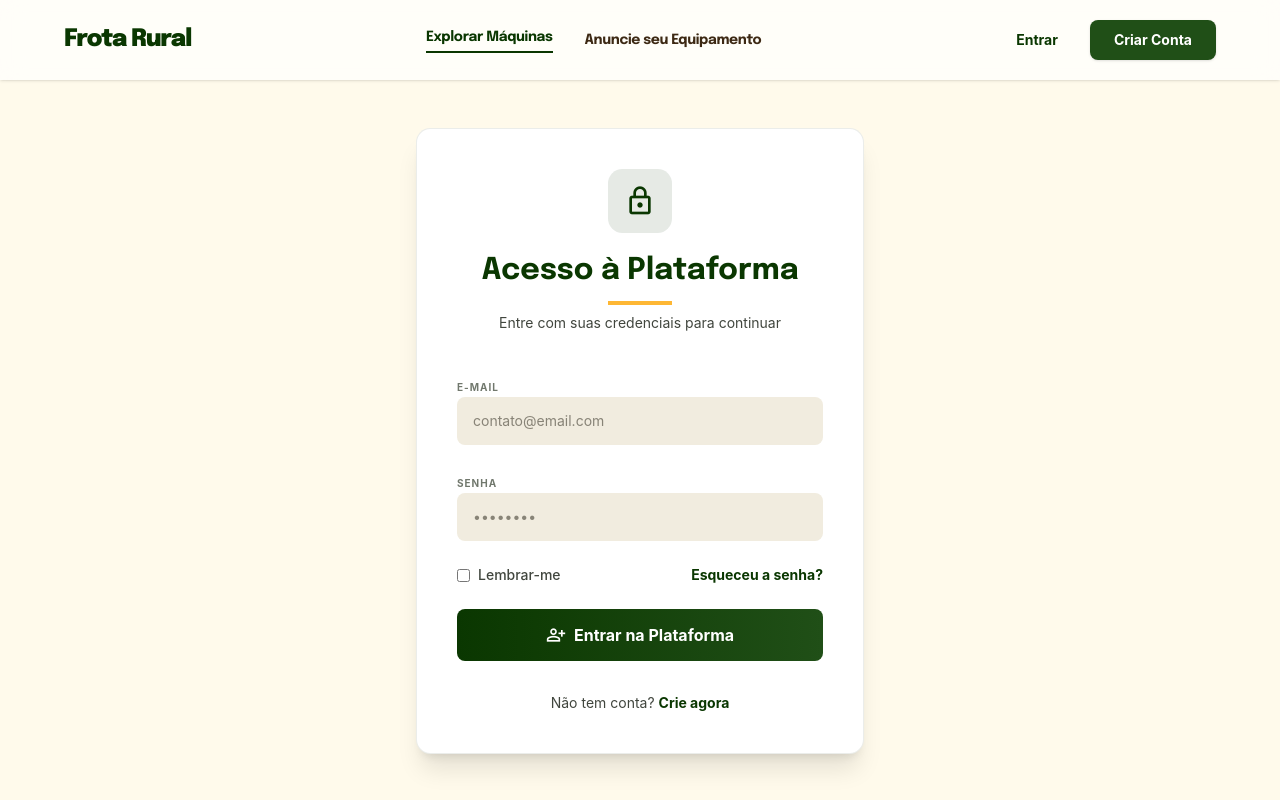
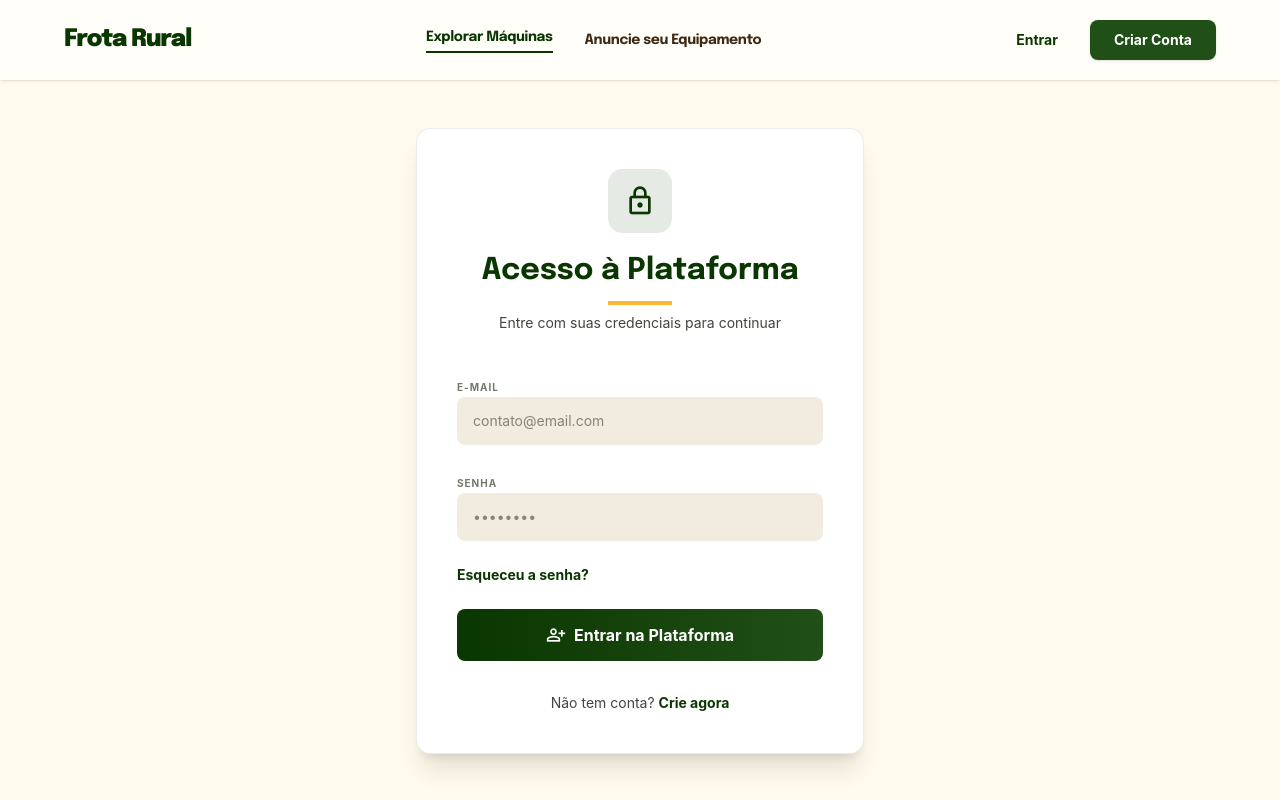
Before and after one commit to joaoson/Frota_Rural, a React (Vite) app in the folder FrontEnd/: page /login in a window 1280 px wide. Shown: the top 800 px of the page. Built offline with nearby package versions, Linux system fonts and the light colour scheme.

Commit message:
style: remove element

```diff
--- a/FrontEnd/src/pages/Login.tsx
+++ b/FrontEnd/src/pages/Login.tsx
@@ -89,13 +89,6 @@ const Login = () => {
                 />
               </div>
               <div className="flex justify-between items-center">
-                <label className="flex items-center gap-2 text-sm font-medium text-on-surface-variant cursor-pointer">
-                  <input
-                    type="checkbox"
-                    className="rounded text-primary focus:ring-primary bg-surface border-outline-variant"
-                  />
-                  Lembrar-me
-                </label>
                 <Link
                   to="#"
                   className="text-sm font-bold text-primary hover:underline"
```
